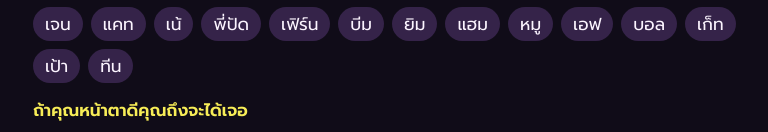
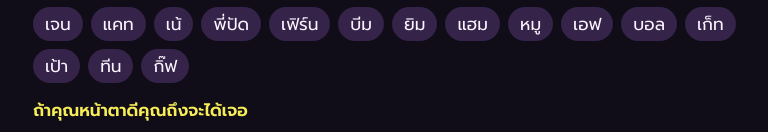
Before and after one commit to kasiragify-lgtm/reunion3935, a plain HTML site: page index.html in a window 1280 px wide. Shown: the part 1151-1283 px from the top of the page, without its empty margins (255-1023 px from the left). Drawn offline with Linux system fonts and the light colour scheme.

Commit message:
เพิ่มชื่อคนมา

```diff
--- a/index.html
+++ b/index.html
@@ -220,6 +220,7 @@
           <li>เก็ท</li>
           <li>เป้า</li>
           <li>ทีน</li>
+          <li>กิ๊ฟ</li>
         </ul>
         <p class="subhead">ถ้าคุณหน้าตาดีคุณถึงจะได้เจอ</p>
         <ul class="names maybe">
```
